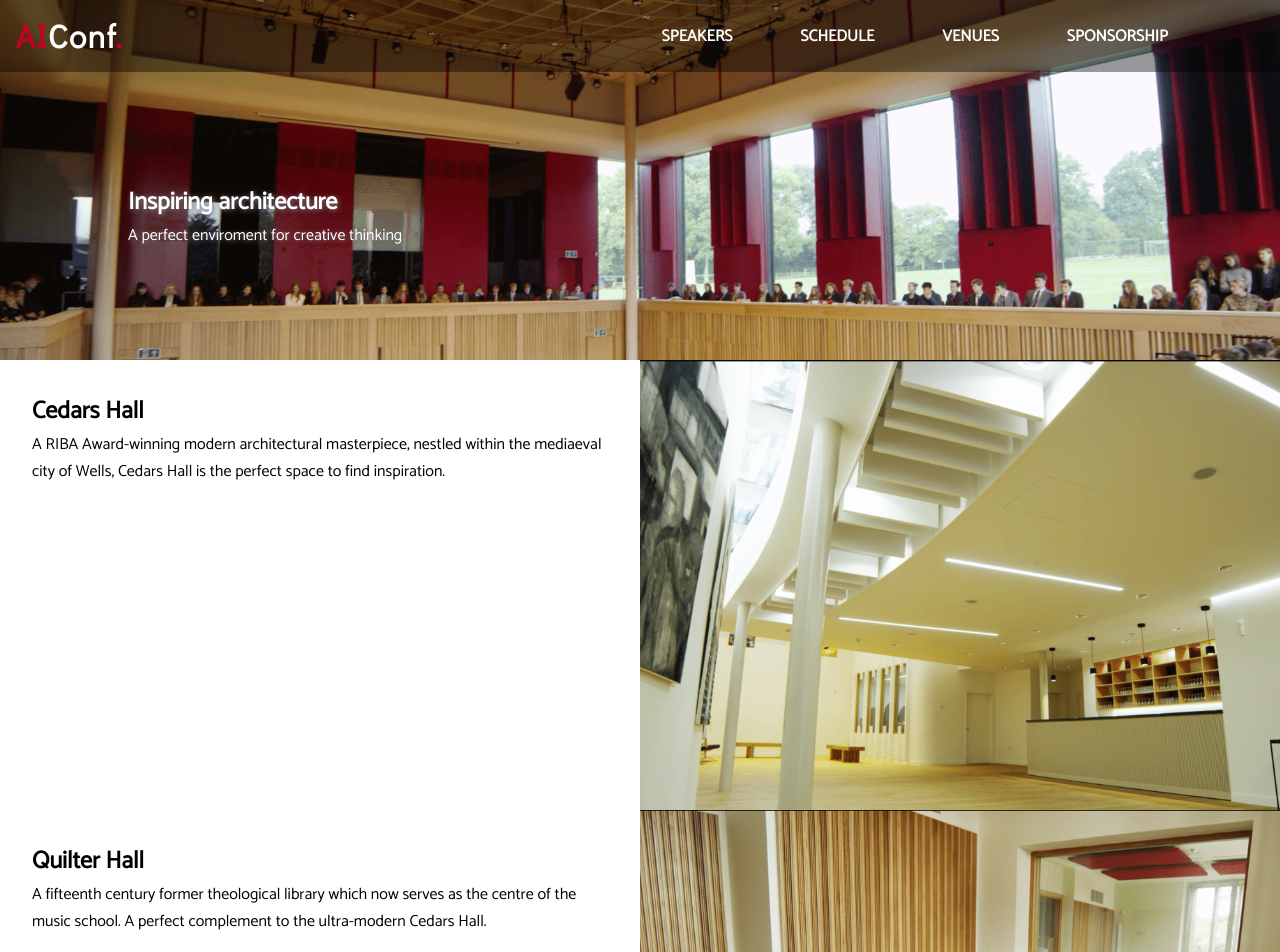
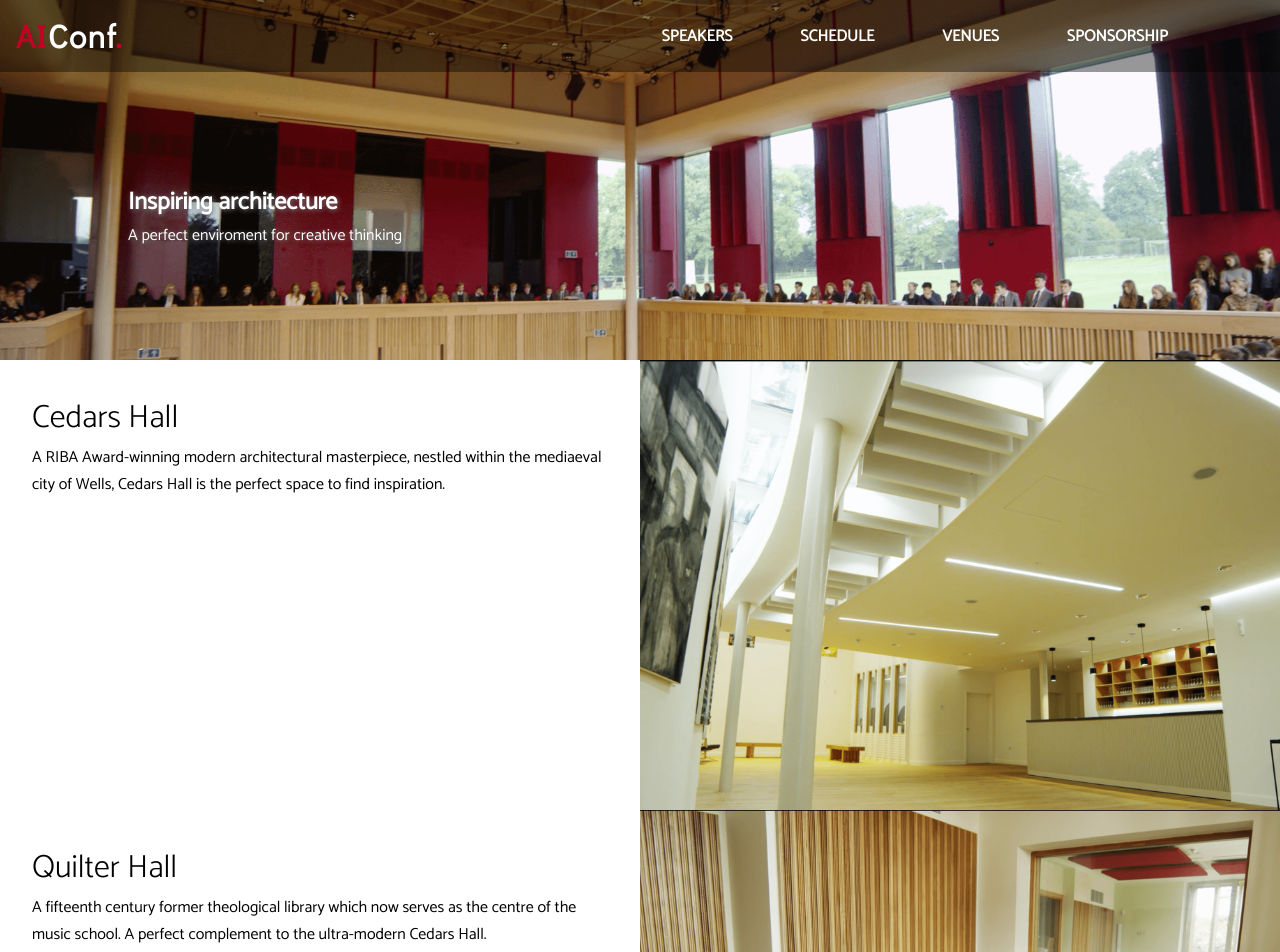
Before and after one commit to AIConf/aiconf.github.io, a Jekyll site: the page built from venues.html, in a window 1280 px wide. Shown: the top 952 px of the page. Built offline with Jekyll 4.4.1, drawn with Linux system fonts in a browser that asks for light colours.

Commit message:
h2 css tweak

```diff
--- a/assets/style.css
+++ b/assets/style.css
@@ -250,6 +250,11 @@ nav ul li a:hover {
   padding: 2em 0;
 }
 
+.venues h2 {
+  font-size: 2em;
+  font-weight: 300;
+}
+
 .venue-box {
   display: flex;
 }
```
